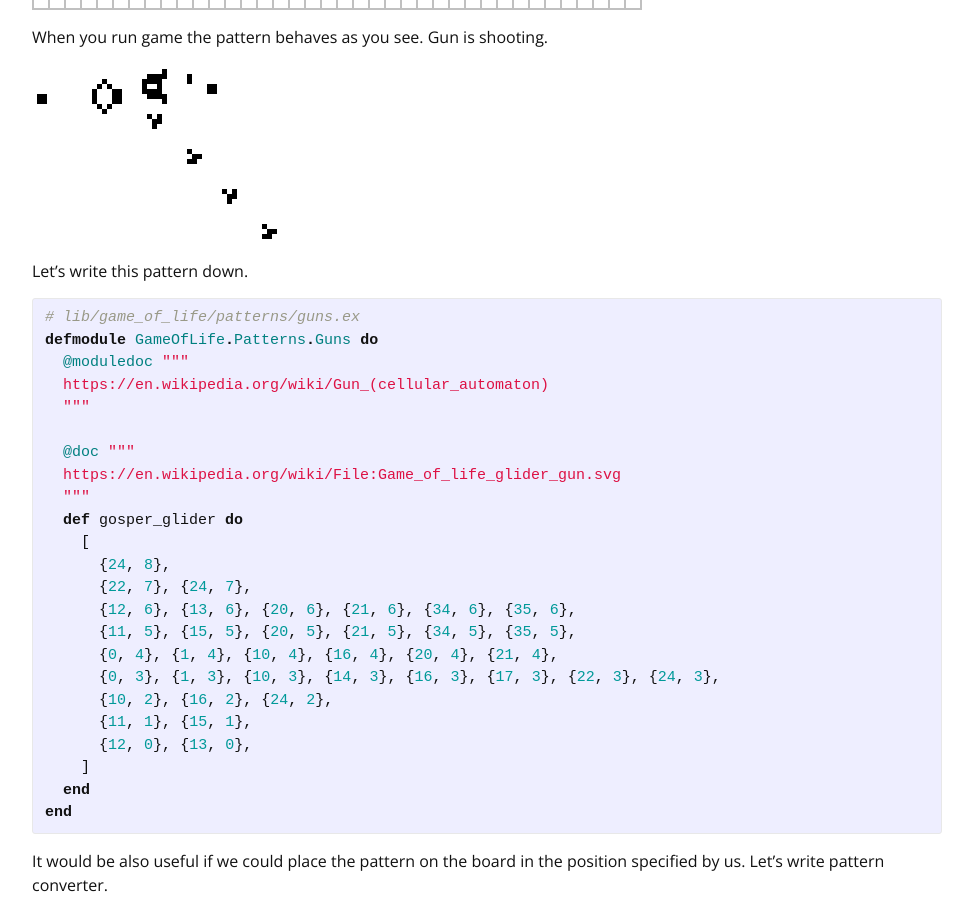
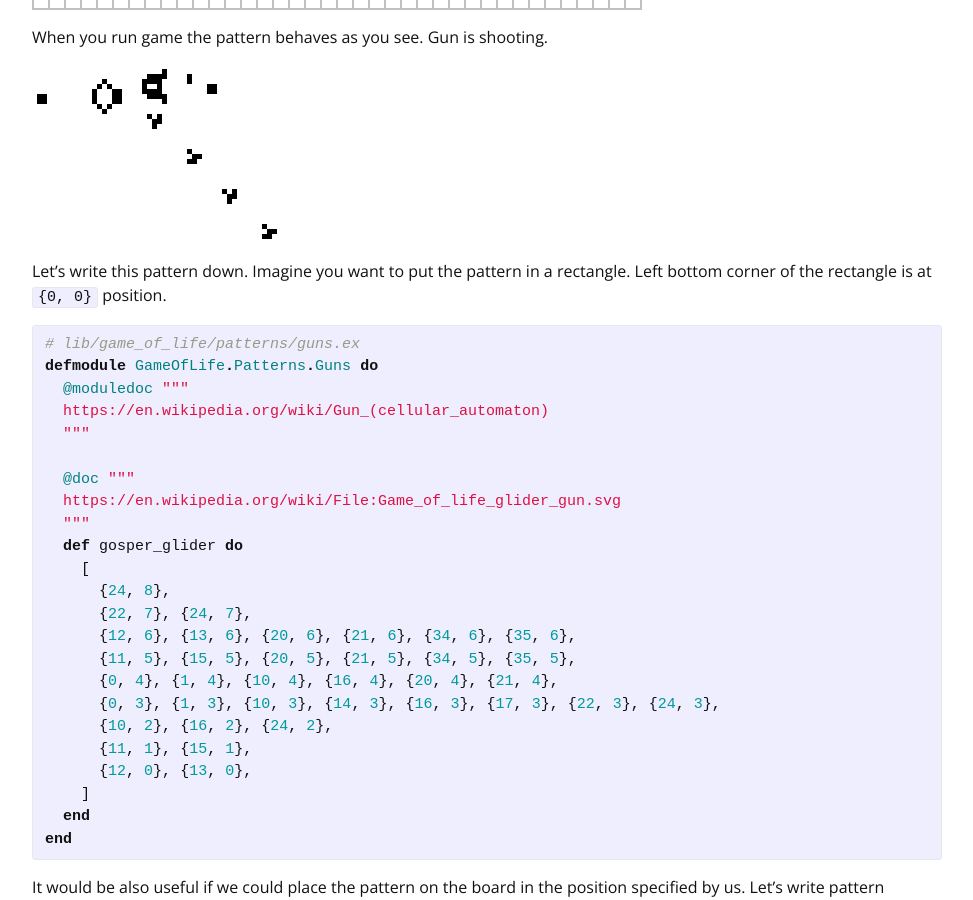
Before and after one commit to BeyondScheme/BeyondScheme.github.io, a Jekyll site: the page built from _posts/2016-04-26-distributed-game-of-life-in-elixir.md, in a window 1280 px wide and 900 px high, scrolled down 23295 px. Shown: the whole window, without its empty margins (153-1126 px from the left). Built offline with Jekyll 4.4.1, drawn with Linux system fonts in a browser that asks for light colours; nearby versions of some CDN libraries; comment, search, counter and statistics services are not loaded.

Commit message:
Add info about pattern rectangle position

```diff
--- a/_posts/2016-04-26-distributed-game-of-life-in-elixir.md
+++ b/_posts/2016-04-26-distributed-game-of-life-in-elixir.md
@@ -941,8 +941,7 @@ When you run game the pattern behaves as you see. Gun is shooting.
 
 <a href="https://en.wikipedia.org/wiki/Gun_(cellular_automaton)"><img src="/images/blog/posts/distributed-game-of-life-in-elixir/gospers_glider_gun.gif" /></a>
 
-Let's write this pattern down.
-
+Let's write this pattern down. Imagine you want to put the pattern in a rectangle. Left bottom corner of the rectangle is at `{0, 0}` position.
 
 {% highlight elixir %}
 # lib/game_of_life/patterns/guns.ex
```
